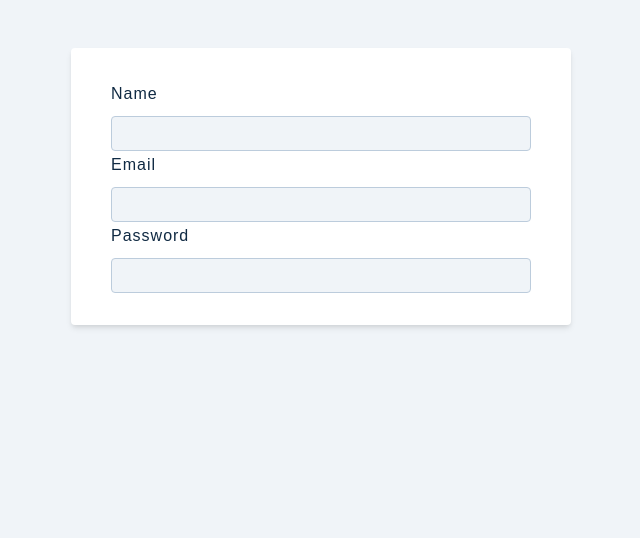
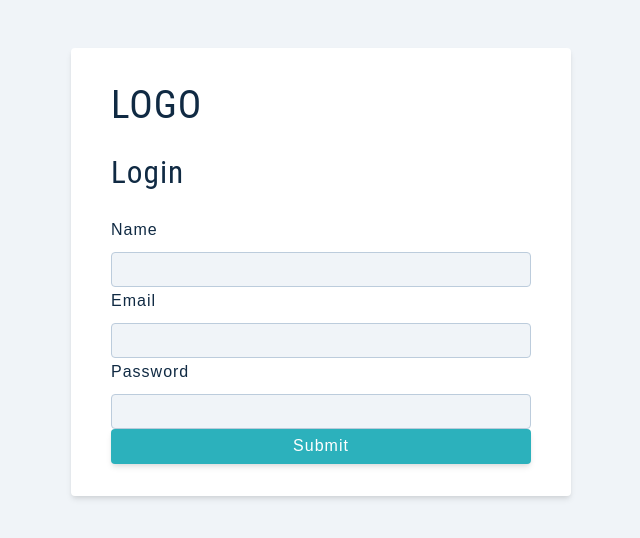
Before and after one commit to mmaustin/virginia-place, a React (Create React App) app in the folder client/: page /register in a window 1280 px wide. Shown: the top 538 px of the page, without its empty margins (319-959 px from the left). Built offline with nearby package versions, Linux system fonts and the light colour scheme.

Commit message:
added test on sumbit function and submit button to register component

```diff
--- a/client/src/pages/Register.js
+++ b/client/src/pages/Register.js
@@ -13,6 +13,10 @@ const localState = {
 const Register = () => {
   const [values, setValues] = useState(localState);
 
+const onSubmit = () => {
+  console.log('stuff has been submitted');
+}
+
   const handleChange = e =>{
     let name = e.target.name;
     let value = e.target.value;
@@ -22,7 +26,9 @@ const Register = () => {
 
   return (
     <main className='full-page'>
-      <form className='form'>
+      <form className='form' onSubmit={onSubmit}>
+        <h2>LOGO</h2>
+        <h3>Login</h3>
         <FormRow
           type='text'
           name='name'
@@ -41,6 +47,9 @@ const Register = () => {
           vaule={values.password}
           handleChange={handleChange}
         />
+        <button type="submit" className='btn btn-block'>
+          Submit
+        </button>
       </form>
     </main>
   )
```
